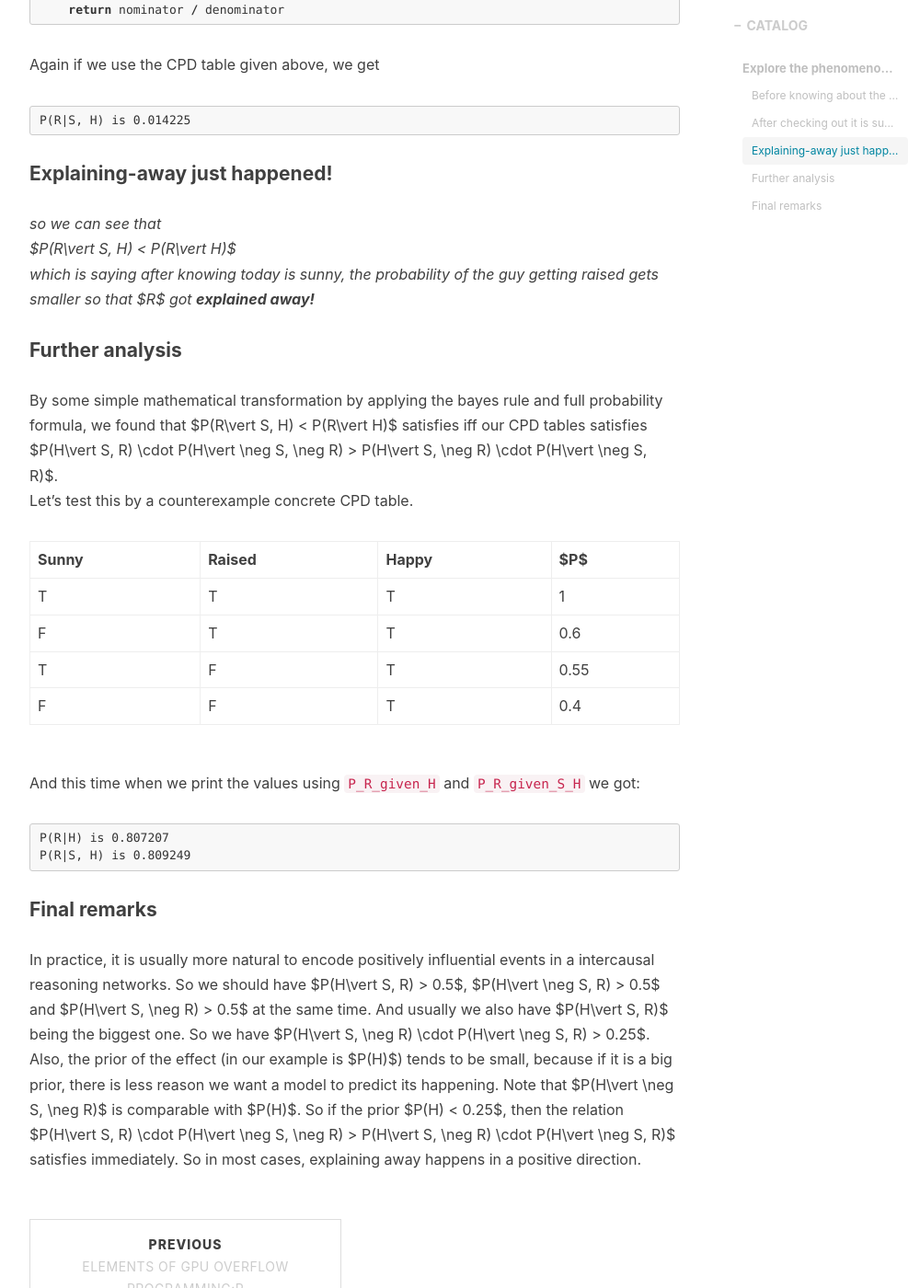
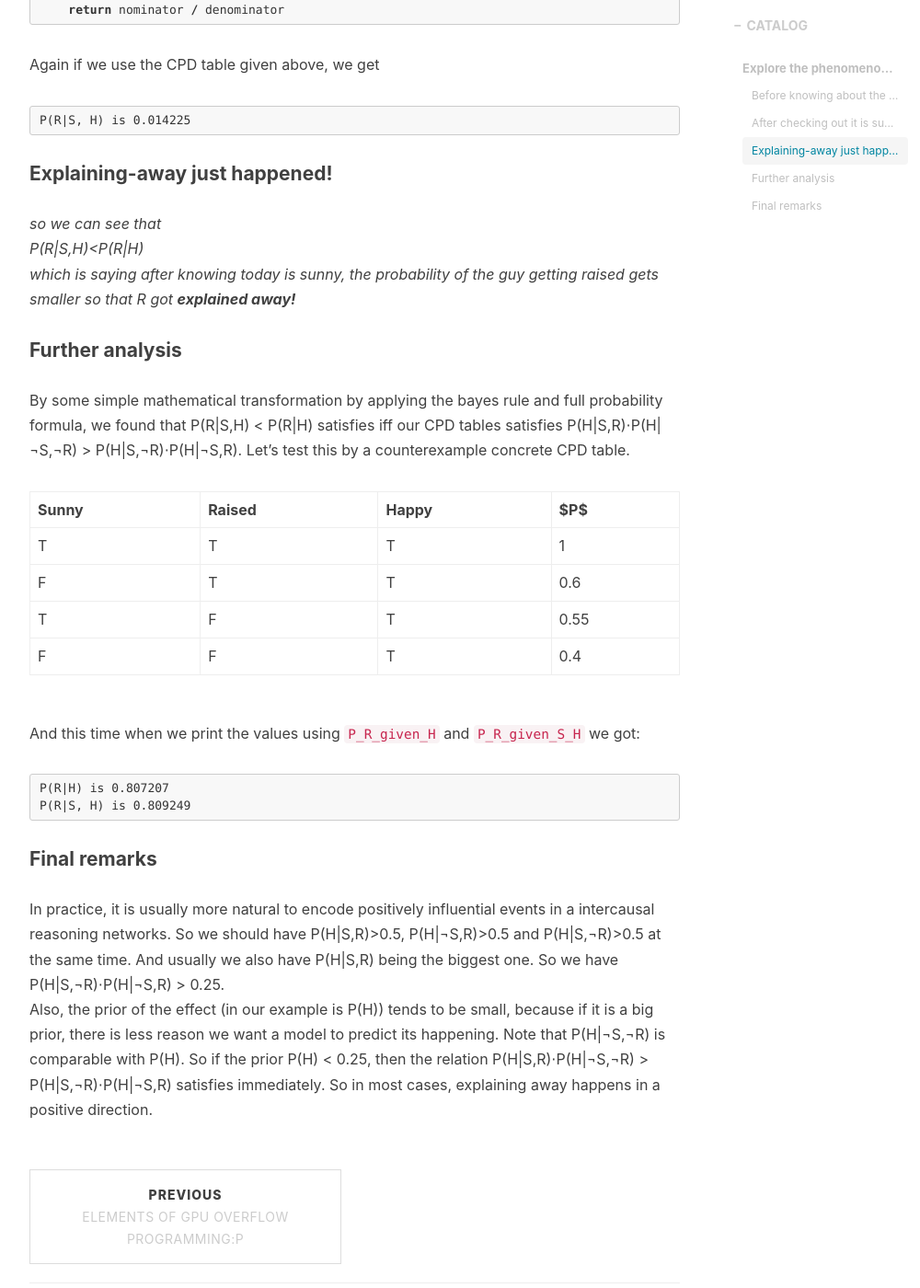
Before and after one commit to Alex-X-W/Alex-X-W.github.io, a Jekyll site: the page built from _posts/2018-01-18-explain_away.markdown, in a window 1280 px wide and 1400 px high, scrolled down 1971 px. Shown: the whole window at 92% size, without its empty margins (233-1233 px from the left). Built offline with Jekyll 4.4.1, drawn with Linux system fonts in a browser that asks for light colours; nearby versions of some CDN libraries; comment, search, counter and statistics services are not loaded; some of the changed text lies outside the part shown.

Commit message:
update post#4 due to no tex rendering of github

````diff
--- a/_posts/2018-01-18-explain_away.markdown
+++ b/_posts/2018-01-18-explain_away.markdown
@@ -17,8 +17,8 @@ First, let's consider a simple example, where a guy's happiness ($H$) can be cau
 
 Now if we set the probabilities to these values:
 - Priors:
-$P(S) = 0.7$
-$P(R) = 0.01$
+P(S)=0.7
+P(R)=0.01
 
 - CPD table:
 
@@ -29,8 +29,8 @@ F | T | T | 0.9
 T | F | T | 0.7
 F | F | T | 0.1
 
-#### Before knowing about the wheather, $P(R \vert H)$
-First let's look at $P(R \vert H)$, which is the probability of the guy getting a raise given he is happy (without knowing if today is a sunny day).
+#### Before knowing about the wheather, P(R|H)
+First let's look at P(R|H), which is the probability of the guy getting a raise given he is happy (without knowing if today is a sunny day).
 ```python
 def P_R_given_H(P_S,
                 P_R,
@@ -48,8 +48,8 @@ Now if we use the CPD table given above, we get
 P(R|H) is 0.018494
 ```
 
-#### After checking out it is sunny, $P(R \vert S, H)$
-Next if we now already know today is a sunny day, let's look at $P(R \vert S, H)$:
+#### After checking out it is sunny, P(R|S,H)
+Next if we now already know today is a sunny day, let's look at P(R|S,H):
 ```python
 def P_R_given_S_H(P_S,
                   P_R,
@@ -69,11 +69,11 @@ P(R|S, H) is 0.014225
 
 #### Explaining-away just happened!
 _so we can see that
-$P(R\vert S, H) < P(R\vert H)$
-which is saying after knowing today is sunny, the probability of the guy getting raised gets smaller so that $R$ got **explained away!**_
+P(R|S,H)<P(R|H)
+which is saying after knowing today is sunny, the probability of the guy getting raised gets smaller so that R got **explained away!**_
 
 #### Further analysis
-By some simple mathematical transformation by applying the bayes rule and full probability formula, we found that $P(R\vert S, H) < P(R\vert H)$ satisfies iff our CPD tables satisfies $P(H\vert S, R) \cdot P(H\vert \neg S, \neg R) > P(H\vert S, \neg R) \cdot P(H\vert \neg S, R)$.
+By some simple mathematical transformation by applying the bayes rule and full probability formula, we found that P(R|S,H) < P(R|H) satisfies iff our CPD tables satisfies P(H|S,R)⋅P(H|¬S,¬R) > P(H|S,¬R)⋅P(H|¬S,R).
 Let's test this by a counterexample concrete CPD table.
 
 Sunny | Raised | Happy | $P$
@@ -90,4 +90,5 @@ P(R|S, H) is 0.809249
 ```
 
 #### Final remarks
-In practice, it is usually more natural to encode positively influential events in a intercausal reasoning networks. So we should have $P(H\vert S, R) > 0.5$, $P(H\vert \neg S, R) > 0.5$ and $P(H\vert S, \neg R) > 0.5$ at the same time. And usually we also have $P(H\vert S, R)$ being the biggest one. So we have $P(H\vert S, \neg R) \cdot P(H\vert \neg S, R) > 0.25$. Also, the prior of the effect (in our example is $P(H)$) tends to be small, because if it is a big prior, there is less reason we want a model to predict its happening. Note that $P(H\vert \neg S, \neg R)$ is comparable with $P(H)$. So if the prior $P(H) < 0.25$, then the relation $P(H\vert S, R) \cdot P(H\vert \neg S, \neg R) > P(H\vert S, \neg R) \cdot P(H\vert \neg S, R)$ satisfies immediately. So in most cases, explaining away happens in a positive direction.
+In practice, it is usually more natural to encode positively influential events in a intercausal reasoning networks. So we should have P(H|S,R)>0.5, P(H|¬S,R)>0.5 and P(H|S,¬R)>0.5 at the same time. And usually we also have P(H|S,R) being the biggest one. So we have P(H|S,¬R)⋅P(H|¬S,R) > 0.25.
+Also, the prior of the effect (in our example is P(H)) tends to be small, because if it is a big prior, there is less reason we want a model to predict its happening. Note that P(H|¬S,¬R) is comparable with P(H). So if the prior  P(H) < 0.25, then the relation P(H|S,R)⋅P(H|¬S,¬R) > P(H|S,¬R)⋅P(H|¬S,R) satisfies immediately. So in most cases, explaining away happens in a positive direction.
````
